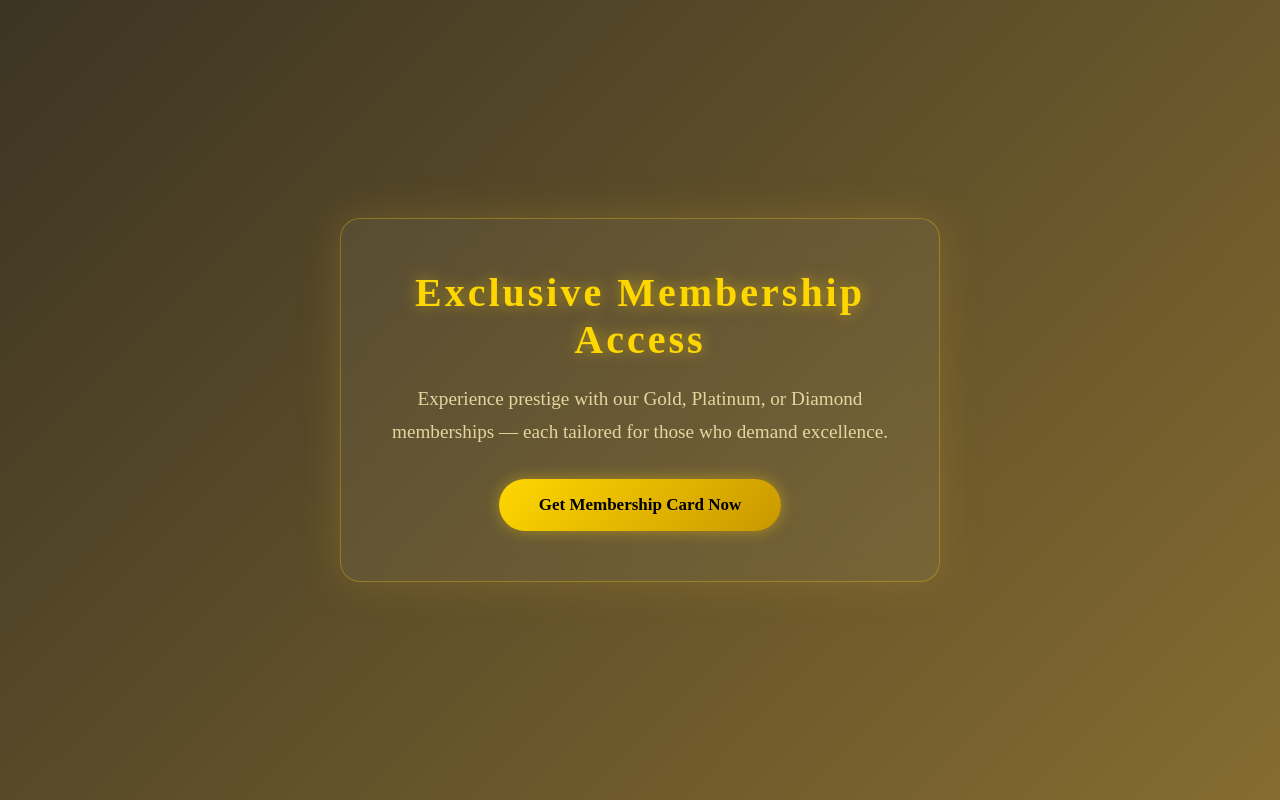
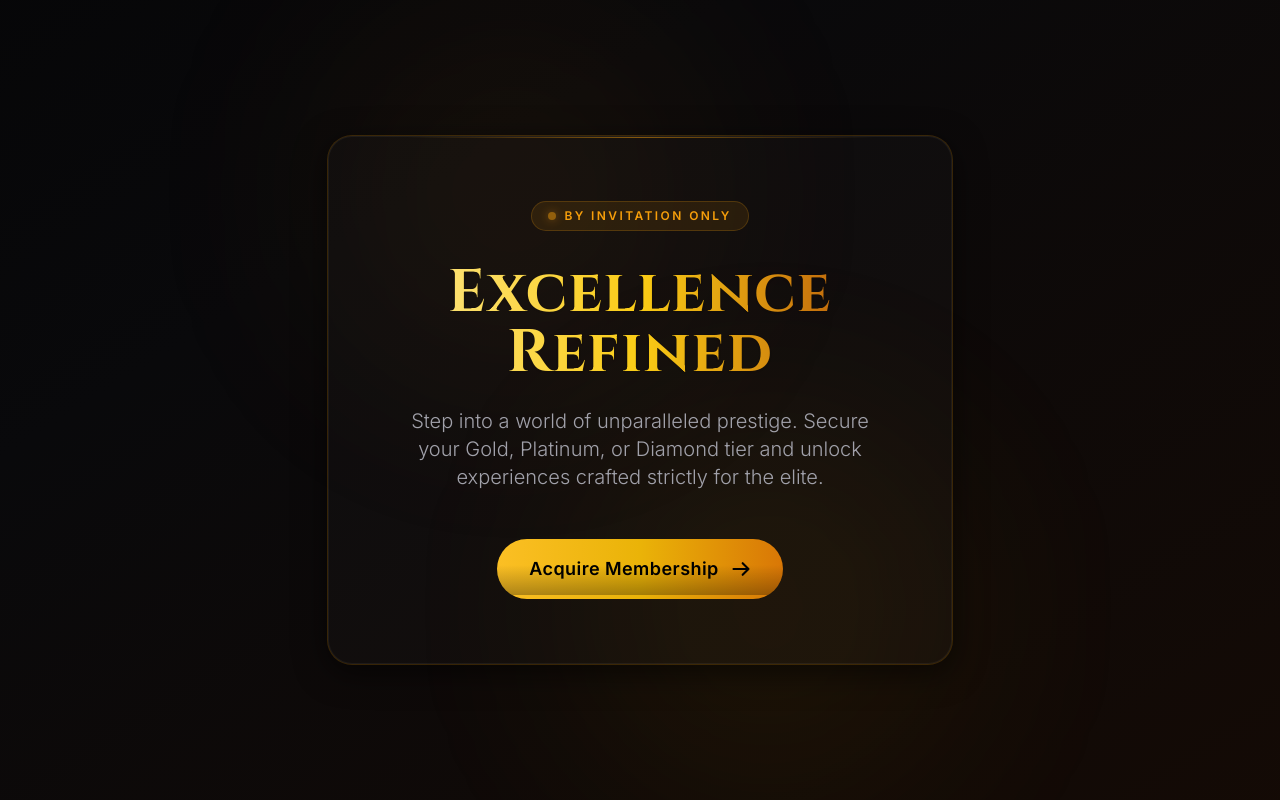
Before and after one commit to BiteBandit/Official-Management-, a plain HTML site: page index.html in a window 1280 px wide. Drawn offline with nearby package versions, Linux system fonts and the light colour scheme.

Commit message:
Revamp index.html with new title and styles
Updated the title and added Google Fonts and Tailwind CSS for styling. Enhanced the body structure with a dynamic background and refined card layout.

```diff
--- a/index.html
+++ b/index.html
@@ -3,86 +3,101 @@
 <head>
   <meta charset="UTF-8">
   <meta name="viewport" content="width=device-width, initial-scale=1.0">
-  <title>Membership Home</title>
-  <style>
-    * {
-      box-sizing: border-box;
-      margin: 0;
-      padding: 0;
+  <title>Exclusive Membership | Elite Access</title>
+
+  <!-- Google Fonts for Luxury Typography -->
+  <link rel="preconnect" href="https://fonts.googleapis.com">
+  <link rel="preconnect" href="https://fonts.gstatic.com" crossorigin>
+  <link href="https://fonts.googleapis.com/css2?family=Cinzel:wght@500;700&family=Inter:wght@300;400;600&display=swap" rel="stylesheet">
+
+  <!-- Tailwind CSS via CDN -->
+  <script src="https://cdn.tailwindcss.com"></script>
+
+  <!-- Tailwind Custom Configuration -->
+  <script>
+    tailwind.config = {
+      theme: {
+        extend: {
+          fontFamily: {
+            cinzel: ['Cinzel', 'serif'],
+            sans: ['Inter', 'sans-serif'],
+          },
+          animation: {
+            'gradient-x': 'gradient-x 15s ease infinite',
+            'fade-in-up': 'fadeInUp 1.2s cubic-bezier(0.16, 1, 0.3, 1) forwards',
+            'pulse-slow': 'pulse 4s cubic-bezier(0.4, 0, 0.6, 1) infinite',
+          },
+          keyframes: {
+            'gradient-x': {
+              '0%, 100%': {
+                'background-size': '200% 200%',
+                'background-position': 'left center'
+              },
+              '50%': {
+                'background-size': '200% 200%',
+                'background-position': 'right center'
+              }
+            },
+            'fadeInUp': {
+              '0%': { opacity: '0', transform: 'translateY(40px)' },
+              '100%': { opacity: '1', transform: 'translateY(0)' },
+            }
+          }
+        }
+      }
     }
-    body {
-      background: linear-gradient(135deg, #0d0d0d, #1f1f1f, #b28d37);
-      background-size: 400% 400%;
-      animation: backgroundShift 12s ease infinite;
-      font-family: 'Cinzel', serif;
-      color: #fff;
-      display: flex;
-      justify-content: center;
-      align-items: center;
-      min-height: 100vh;
-    }
-    .card {
-      background: rgba(255, 255, 255, 0.05);
-      backdrop-filter: blur(12px);
-      padding: 50px 30px;
-      border-radius: 20px;
-      max-width: 600px;
-      text-align: center;
-      box-shadow: 0 0 40px rgba(178, 141, 55, 0.3);
-      border: 1px solid rgba(255, 215, 0, 0.3);
-      animation: fadeIn 1.5s ease;
-    }
-    h1 {
-      font-size: 2.5em;
-      color: #FFD700;
-      letter-spacing: 3px;
-      margin-bottom: 20px;
-      text-shadow: 0 0 15px rgba(255, 215, 0, 0.5);
-    }
-    p {
-      font-size: 1.2em;
-      color: #e5d6a0;
-      line-height: 1.7;
-      margin-bottom: 30px;
-    }
-    .btn {
-      padding: 16px 40px;
-      font-size: 17px;
-      font-weight: bold;
-      background: linear-gradient(135deg, #FFD700, #c99700);
-      border: none;
-      color: #000;
-      border-radius: 50px;
-      text-decoration: none;
-      display: inline-block;
-      transition: all 0.3s ease;
-      box-shadow: 0 0 15px rgba(255, 215, 0, 0.4);
-    }
-    .btn:hover {
-      transform: translateY(-4px);
-      box-shadow: 0 0 30px rgba(255, 215, 0, 0.7);
-    }
-    @keyframes backgroundShift {
-      0% { background-position: 0% 50%; }
-      50% { background-position: 100% 50%; }
-      100% { background-position: 0% 50%; }
-    }
-    @keyframes fadeIn {
-      from { opacity: 0; transform: translateY(20px); }
-      to { opacity: 1; transform: translateY(0); }
-    }
-    @media (max-width: 480px) {
-      h1 { font-size: 1.8em; }
-      p { font-size: 1em; }
-      .btn { font-size: 15px; padding: 14px 28px; }
-    }
-  </style>
+  </script>
 </head>
-<body>
-  <div class="card">
-    <h1>Exclusive Membership Access</h1>
-    <p>Experience prestige with our Gold, Platinum, or Diamond memberships — each tailored for those who demand excellence.</p>
-    <a class="btn" href="form.html">Get Membership Card Now</a>
+<body class="bg-black text-white min-h-screen flex items-center justify-center relative overflow-hidden font-sans selection:bg-amber-500 selection:text-black">
+
+  <!-- Dynamic Ambient Background -->
+  <div class="absolute inset-0 bg-gradient-to-br from-black via-zinc-950 to-amber-900/20 animate-gradient-x z-0"></div>
+
+  <!-- Subtle Background Glow Orbs for Depth -->
+  <div class="absolute top-0 left-1/4 w-96 h-96 bg-amber-600/10 rounded-full blur-[120px] animate-pulse-slow z-0 pointer-events-none"></div>
+  <div class="absolute bottom-0 right-1/4 w-96 h-96 bg-yellow-500/10 rounded-full blur-[120px] animate-pulse-slow delay-1000 z-0 pointer-events-none"></div>
+
+  <!-- Main Card Container -->
+  <div class="relative z-10 w-full max-w-2xl px-6 animate-fade-in-up">
+
+    <!-- Glassmorphism Effect -->
+    <div class="backdrop-blur-xl bg-white/[0.02] border border-white/[0.05] rounded-3xl p-10 md:p-16 text-center shadow-[0_8px_32px_0_rgba(0,0,0,0.6)] ring-1 ring-amber-500/20 relative overflow-hidden">
+
+      <!-- Subtle top border highlight -->
+      <div class="absolute top-0 left-1/2 -translate-x-1/2 w-3/4 h-px bg-gradient-to-r from-transparent via-amber-500/50 to-transparent"></div>
+
+      <!-- Eyebrow Badge -->
+      <div class="inline-flex items-center gap-2 px-4 py-1.5 rounded-full bg-amber-500/10 border border-amber-500/20 mb-8 transition-colors hover:bg-amber-500/20 cursor-default">
+        <span class="w-2 h-2 rounded-full bg-amber-500 animate-pulse shadow-[0_0_10px_rgba(245,158,11,0.8)]"></span>
+        <span class="text-amber-500 text-xs font-semibold tracking-[0.2em] uppercase">By Invitation Only</span>
+      </div>
+
+      <!-- Heading -->
+      <h1 class="font-cinzel text-5xl md:text-6xl font-bold mb-6 text-transparent bg-clip-text bg-gradient-to-r from-amber-200 via-yellow-400 to-amber-700 drop-shadow-sm tracking-wide leading-tight">
+        Excellence <br /> Refined
+      </h1>
+
+      <!-- Body Copy -->
+      <p class="text-zinc-400 text-lg md:text-xl leading-relaxed mb-12 font-light max-w-lg mx-auto">
+        Step into a world of unparalleled prestige. Secure your Gold, Platinum, or Diamond tier and unlock experiences crafted strictly for the elite.
+      </p>
+
+      <!-- Premium Call to Action Button -->
+      <a href="form.html" class="group relative inline-flex items-center justify-center px-8 py-4 font-semibold text-black transition-all duration-500 bg-gradient-to-r from-amber-400 via-yellow-500 to-amber-600 rounded-full hover:scale-105 hover:shadow-[0_0_40px_rgba(245,158,11,0.4)] overflow-hidden">
+
+        <!-- Button Shimmer Effect -->
+        <span class="absolute inset-0 w-full h-full -mt-1 rounded-lg opacity-30 bg-gradient-to-b from-transparent via-transparent to-black"></span>
+
+        <span class="relative flex items-center gap-3 text-lg tracking-wide">
+          Acquire Membership
+          <!-- Animated SVG Arrow -->
+          <svg class="w-5 h-5 transition-transform duration-300 group-hover:translate-x-1.5" fill="none" stroke="currentColor" viewBox="0 0 24 24" xmlns="http://www.w3.org/2000/svg">
+            <path stroke-linecap="round" stroke-linejoin="round" stroke-width="2.5" d="M14 5l7 7m0 0l-7 7m7-7H3"></path>
+          </svg>
+        </span>
+      </a>
+
+    </div>
   </div>
 </body>
 </html>
```
